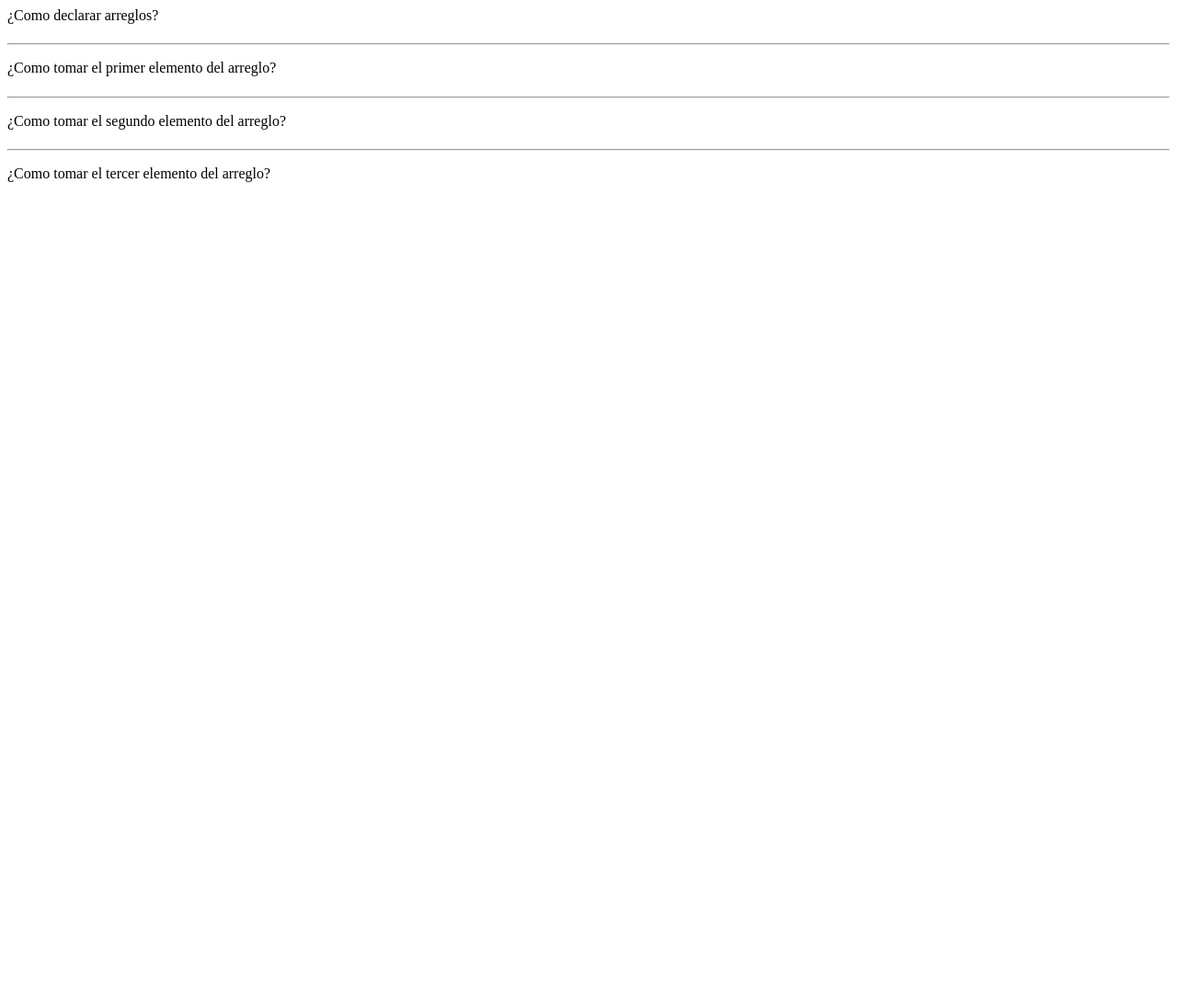
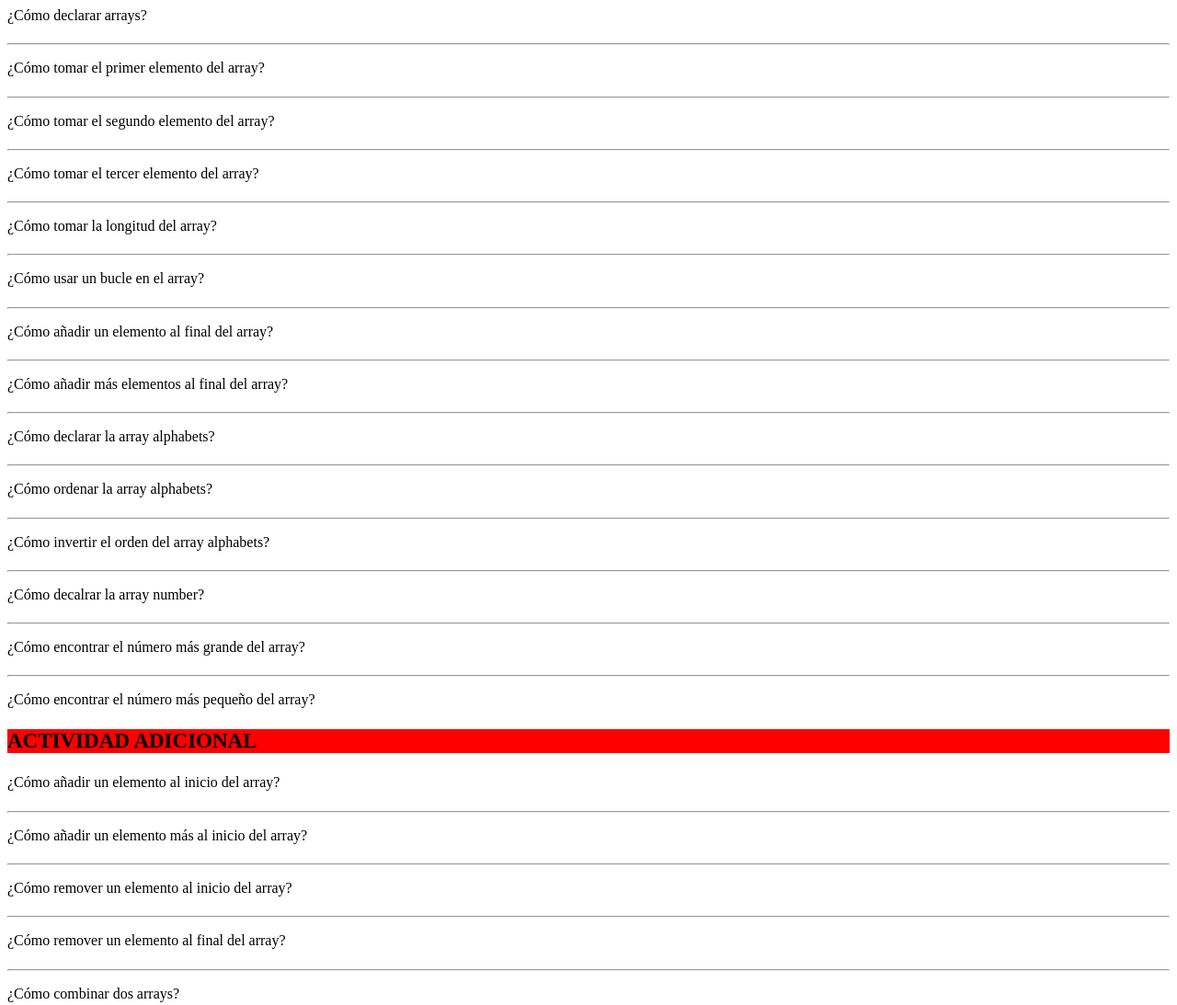
Before and after one commit to Estreya182/arreglos, a plain HTML site: page index.html in a window 1280 px wide. Shown: the whole page at 92% size. Before the commit the page ends 800 px from the top, so only its background shows below. Drawn offline with Linux system fonts and the light colour scheme.

Commit message:
Add files via upload

```diff
--- a/index.html
+++ b/index.html
@@ -1,29 +1,125 @@
+
 <html>
-
-<head>
-    <title>arreglos</title>
-</head>
+    <head>
+        <title>
+            Actividad de la maestra
+        </title>
+    </head>
 <body>
-    <p> ¿Como declarar arreglos?
-        <h4 id= "declaracion_of_arrays"></h4>
+    <p>
+        ¿Cómo declarar arrays?
+        <h4 id="declaration_of_arrays">
+        </h4>
     </p>
 <hr>
+    <p>
+        ¿Cómo tomar el primer elemento del array?
+        <h4 id="access_first_element">
+        </h4>
+    </p>
+<hr>
+    <p>
+        ¿Cómo tomar el segundo elemento del array?
+        <h4 id="access_second_element">
+        </h4>
+    </p>
+<hr>
+    <p>
+        ¿Cómo tomar el tercer elemento del array?
+        <h4 id="access_third_element">
+        </h4>
+    </p>
+<hr>
+    <p>
+        ¿Cómo tomar la longitud del array?
+        <h4 id="display_length_of_array">
+        </h4>
+    </p>
+<hr>
+    <p>
+        ¿Cómo usar un bucle en el array?
+        <h4 id="loop_the_array">
+        </h4>
+    </p>
+<hr>
+    <p>
+        ¿Cómo añadir un elemento al final del array?
+        <h4 id="add_element_at_the_end_of_array">
+        </h4>
+    </p>
+<hr>
+    <p>
+        ¿Cómo añadir más elementos al final del array?
+        <h4 id="add_more_element_at_the_end_of_array">
+        </h4>
+    </p>
+<hr>
+    <p>
+        ¿Cómo declarar la array alphabets?
+        <h4 id="display_alphabets_array">
+        </h4>
+    </p>
+<hr>
+    <p>
+        ¿Cómo ordenar la array alphabets?
+        <h4 id="display_sorted_alphabets_array">
+        </h4>
+    </p>
+<hr>
+    <p>
+        ¿Cómo invertir el orden del array alphabets?
+        <h4 id="display_reverse_array">
+        </h4>
+    </p>
+<hr>
+    <p>
+        ¿Cómo decalrar la array number?
+        <h4 id="display_number_array">
+        </h4>
+    </p>
+<hr>
+    <p>
+        ¿Cómo encontrar el número más grande del array?
+        <h4 id="display_maximum_number">
+        </h4>
+    </p>
+<hr>
+    <p>
+        ¿Cómo encontrar el número más pequeño del array?
+        <h4 id="display_minimum_number">
+        </h4>
+    </p>
 
-<p> ¿Como tomar el primer elemento del arreglo?
-    <h4 id= "access_first_element"></h4>
-</p>
+    <h3 style="background-color: red; font-size: 23px;">
+        ACTIVIDAD ADICIONAL
+    </h3>
+    <p>
+        ¿Cómo añadir un elemento al inicio del array?
+        <h4 id="add_element_at_the_start_of_array">
+        </h4>
+    </p>
 <hr>
-
-<p> ¿Como tomar el segundo elemento del arreglo?
-    <h4 id= "access_second_element"></h4>
-</p>
+    <p>
+        ¿Cómo añadir un elemento más al inicio del array?
+        <h4 id="add_more_element_at_the_start_of_array">
+        </h4>
+    </p>
+<hr>
+    <p>
+        ¿Cómo remover un elemento al inicio del array?
+        <h4 id="remove_element_from_start_of_array">
+        </h4>
+    </p>
+<hr>
+    <p>
+        ¿Cómo remover un elemento al final del array?
+        <h4 id="remove_element_from_end_of_array">
+        </h4>
+    </p>
+<hr>
+    <p>
+        ¿Cómo combinar dos arrays?
+        <h4 id="merge_two_arrays">
+        </h4>
+    </p>
 </body>
-
-<hr>
-
-<p> ¿Como tomar el tercer elemento del arreglo?
-    <h4 id= "access_third_element"></h4>
-</p>
-</body>
-
-</html>
```
